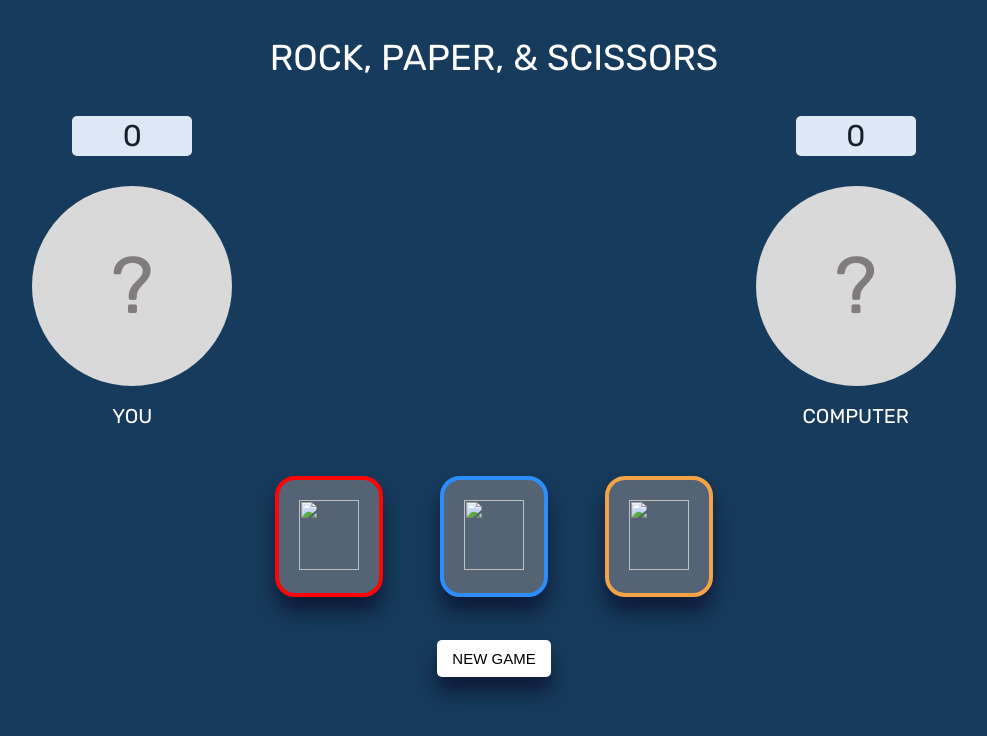
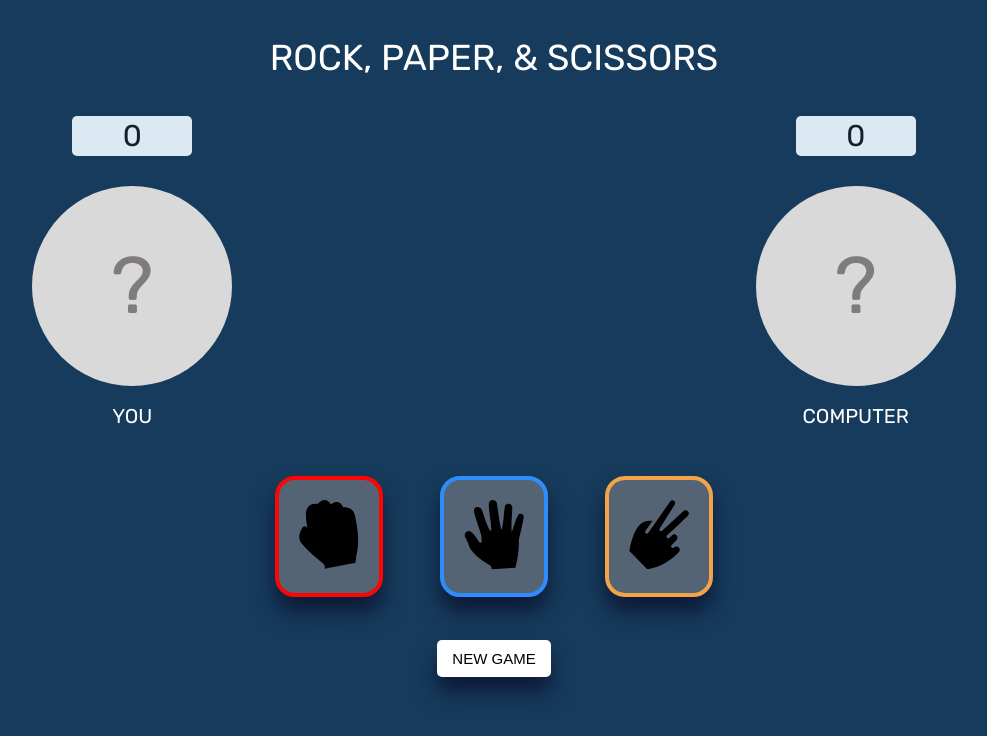
Before and after one commit to rcminerva2394/rock-paper-scissors, a plain HTML site: page index.html in a window 1280 px wide. Shown: the whole page, without its empty margins (146-1133 px from the left). Drawn offline with Linux system fonts and the light colour scheme; the site is published under a folder, as on GitHub Pages, so addresses that start at the root find nothing.

Commit message:
Updated file path and README

```diff
--- a/index.html
+++ b/index.html
@@ -30,13 +30,13 @@
 
             <section class="btns-game">
                 <button class="btn btn-rock">
-                    <img src="/images/icon-rock.svg" class="btn-icon" />
+                    <img src="images/icon-rock.svg" class="btn-icon" />
                 </button>
                 <button class="btn btn-paper">
-                    <img src="/images/icon-paper.svg" class="btn-icon" />
+                    <img src="images/icon-paper.svg" class="btn-icon" />
                 </button>
                 <button class="btn btn-scissors">
-                    <img src="/images/icon-scissors.svg" class="btn-icon" />
+                    <img src="images/icon-scissors.svg" class="btn-icon" />
                 </button>
             </section>
             <button class="btn btn-reset">new game</button>
```
Also changed, not shown: 1 other file.
